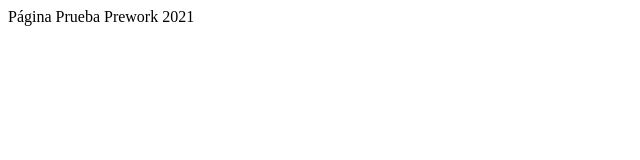
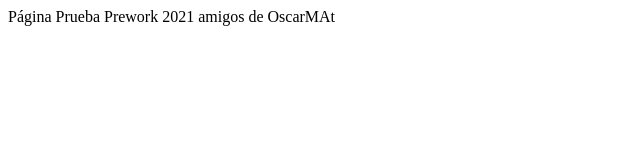
Before and after one commit to oscarmat76/proyectoCursoPrework, a plain HTML site: page index.html in a window 1280 px wide. Shown: the whole page, without its empty margins (0-640 px from the left). Drawn offline with Linux system fonts and the light colour scheme.

Commit message:
cambios agregamos

```diff
--- a/index.html
+++ b/index.html
@@ -8,5 +8,6 @@
 </head>
 <body>
    Página Prueba Prework 2021
+   amigos de OscarMAt
 </body>
 </html>
```
